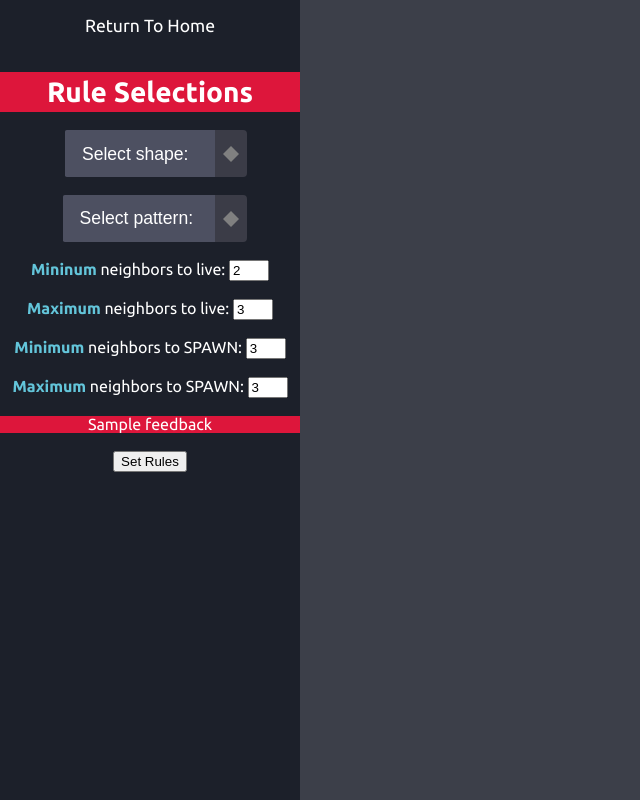
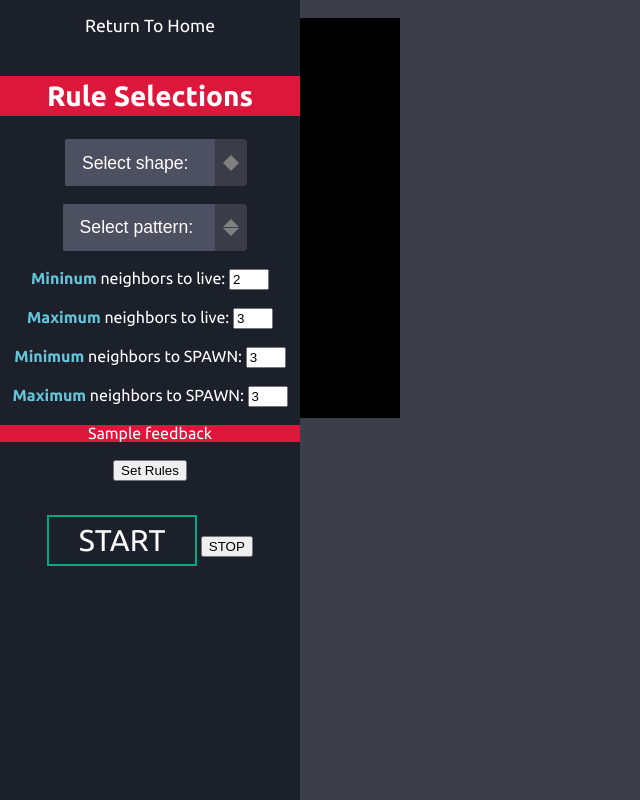
Before and after one commit to TheJayRPG/CS320GroupProject, a Flask app: template CS320GroupProject/Conway/eric--web/templates/sim.html in a window 1280 px wide. Shown: the whole page, without its empty margins (0-640 px from the left). Run offline with Flask 2, Linux system fonts and the light colour scheme; the template is opened without the code that fills it: most values are stand-ins (such as "Sample title", 1, 10 or a date in 2020); parts of the project's set-up code (start-up, migrations or seed data) failed here and were passed over; some libraries are stand-ins or nearby versions.

Commit message:
Add files via upload

```diff
--- a/CS320GroupProject/Conway/eric--web/templates/sim.html
+++ b/CS320GroupProject/Conway/eric--web/templates/sim.html
@@ -5,13 +5,23 @@
   <meta name="viewport" content="width=device-width, initial-scale=1.0">
   <title>Cell Simulation</title>
   <link rel="stylesheet" href="{{ url_for('static', filename='css/sim.css') }}">
+  <!--<script src="https://cdnjs.cloudflare.com/ajax/libs/jquery/3.6.0/jquery.min.js"></script>-->
+  <script src="https://cdn.socket.io/4.4.1/socket.io.min.js" integrity="sha384-fKnu0iswBIqkjxrhQCTZ7qlLHOFEgNkRmK2vaO/LbTZSXdJfAu6ewRBdwHPhBo/H" crossorigin="anonymous"></script>
+  <script type="text/javascript" charset="utf-8">
+      const socket = io();
+      socket.on('connect', function() {
+      socket.emit('my event', {data: 'I\'m connected!'});
+      });
+  </script>
+
 </head>
 <body>
+  <section class="top">
     <div class="sidebar">
         <a class="home" href="{{ url_for('home') }}">Return To Home</a>
         <h1>Rule Selections</h1>
 
-        <form action="{{ url_for('sim') }}" method="post">
+        <form id="rules" action="{{ url_for('get_rules') }}" method="post">
 
         <div class="custom-shape">
            <select class="select-shape" id="shape" name="shape"> <!--Shape select dropdown-->
@@ -23,7 +33,6 @@
            </select>
            <span class="custom-arrow"></span>
        </div>
-
 
         <br>
         <div class="custom-pattern">
@@ -67,26 +76,51 @@
         {% endif %}
 
         <br>
-        <input type="submit" value="Set Rules">
+        <input type="submit" name="simForm" id="simForm" value="Set Rules">
       </form>
+
 
         <br>
         <!--Start button. Begins simulation
-        <button type="submit" id="startButton"class="startButton">START</button>
-        <form action="{{ url_for('sim') }}" method="post">
-          <input type="submit" value="START">
-        </form>
-        -->
+        <button type="submit" id="startButton"class="startButton">START</button>-->
+
+        <!--<form id='submitState' onsubmit="handleSubmit()">
+          <input type="submit" id="submitState" class="startButton" value="START">
+          <input type="submit" id="submitState" class="stopButton" value="STOP">
+        </form>-->
 
 
-    </div>
-</body>
+       <button onclick="handleStart()" class="startButton">START</button>
+       <button onclick="handleStop()" class="stopButton">STOP</button>
 
-<canvas id="glCanvas" width="400" height="400"></canvas>
+        <!--<input type="button" id="submitState" class="stopButton" onclick="handleSubmit(stop)" value="STOP">-->
 
        <script>
-  function renderGame() {
-    var withinTestingEnvironment = false;
+        function handleStart() {
+          socket.emit('get_start_state', "START");
+          return false;
+        }
+
+        function handleStop() {
+          socket.emit('get_stop_state', "STOP");
+          return false;
+        }
+       </script>
+    </div>
+  </section>
+  <section class="bottom">
+  </section>
+
+
+
+    <!--<canvas id="glCanvas" width="400" height="400"></canvas>-->
+
+    <script>
+      function renderGame() {</script>
+      <p>In renderGen function in html</p>
+      <canvas id="glCanvas" width="400" height="400"></canvas>
+      <script>var withinTestingEnvironment = false;
+      var wfile = {{wfile}}
       //grid request script</script>
       <script src="../graphics/request.js"></script>
 
@@ -97,6 +131,5 @@
       <script src="../graphics/build.js"></script>
     </script>
 
-
-
+  </body>
 </html>
```
Also changed, not shown: CS320GroupProject/Conway/eric--web/templates/home.html (+7 -5 lines). Lines whose indentation alone changed are shown as unchanged.
